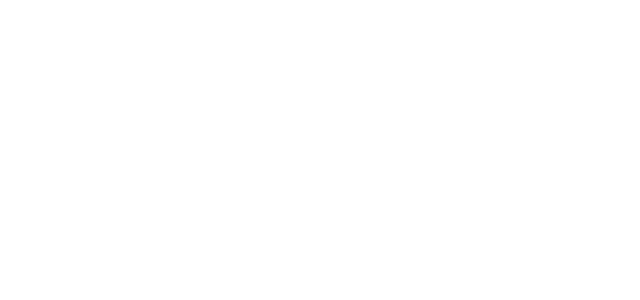
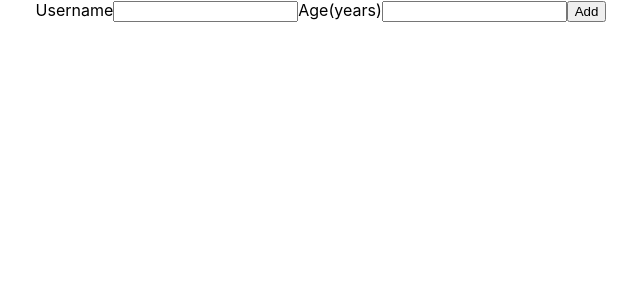
Before and after one commit to Gmdin/simpleCeateAndDeleteForm, a React (Create React App) app: page / in a window 1280 px wide. Shown: the top 300 px of the page, without its empty margins (319-959 px from the left). Built offline with nearby package versions, Linux system fonts and the light colour scheme.

Commit message:
input form

```diff
--- a/src/App.js
+++ b/src/App.js
@@ -1,10 +1,11 @@
-import logo from './logo.svg';
+
 import './App.css';
+import InputForm from './components/InputForm/InputForm';
 
 function App() {
   return (
     <div className="App">
-
+     <InputForm/>
     </div>
   );
 }
--- /dev/null
+++ b/src/components/InputForm/InputForm.js
@@ -0,0 +1,13 @@
+const InputForm=()=>{
+
+    return(
+        <form>
+            <label>Username</label>
+            <input type='text' />
+            <label>Age(years)</label>
+            <input type='number'/>
+            <button type="submit">Add</button>
+        </form>
+    )
+}
+export  default InputForm;
```
